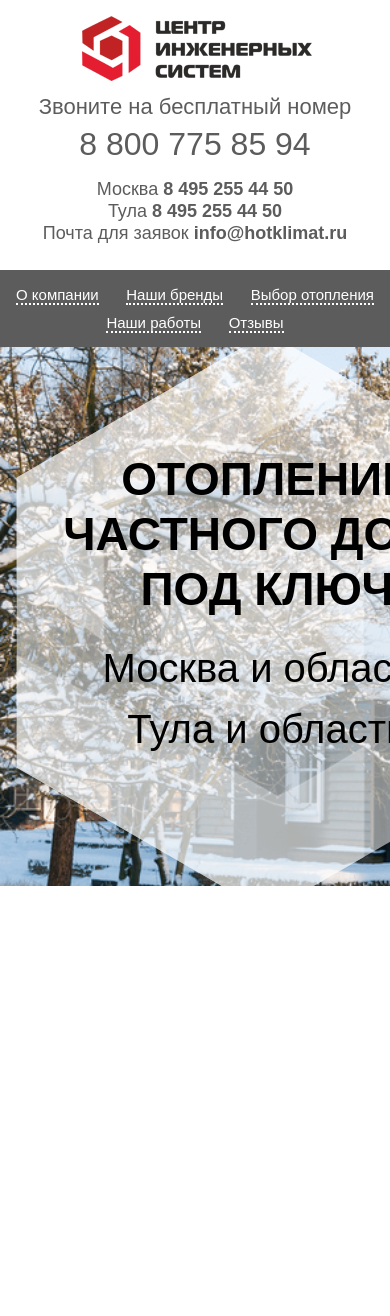
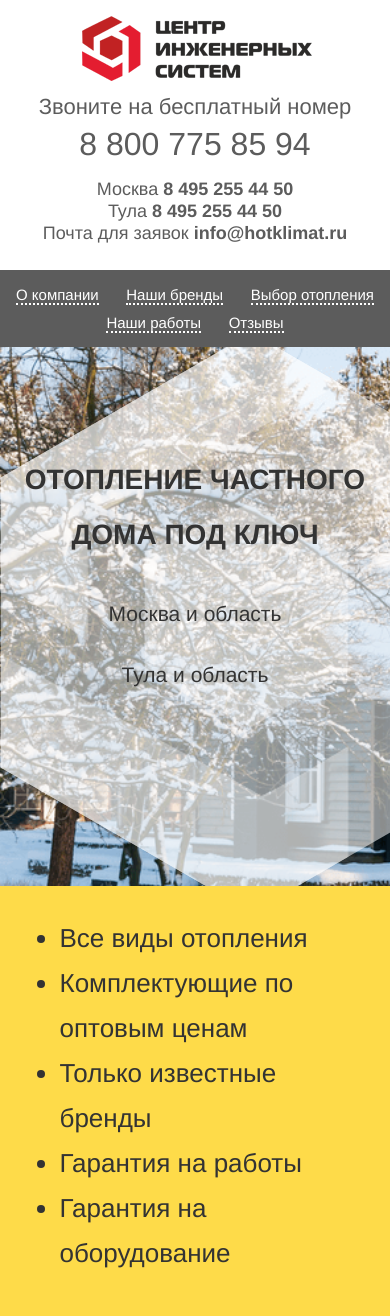
Before and after one commit to vleukhin/domotoplenya, a PHP site: page / in a window 390 px wide; the page is wider, and only the part inside the window is pictured. Before the commit the page ends 886 px from the top of that part, so only its background shows below. Run offline with PHP 8.4, Linux system fonts and the light colour scheme.

Commit message:
Adaptive styles

```diff
--- a/css/style.css
+++ b/css/style.css
@@ -1,24 +1,14 @@
-@import-once "vars";
-@media (max-width: 767px) {
-  header .row > div {
-    padding-bottom: 10px;
-  }
-  header .logo {
-    padding-left: 5%;
-  }
-  header .logo > div {
-    margin: 0 auto;
-  }
-  header .contacts {
-    text-align: center !important;
-  }
+body {
+  color: #000;
+  font-family: Arial, serif;
+  line-height: normal;
+  margin: 0;
+  width: 100%;
 }
 #page {
   max-width: 1200px;
   width: 100%;
   margin: 0 auto;
-  font-family: Arial, serif;
-  color: #000;
 }
 header {
   max-width: 1000px;
@@ -73,21 +63,19 @@ header .contacts .phone {
   text-decoration: none;
   border-bottom: none;
 }
-.row {
-  margin: 0 !important;
-}
 #slogan {
   background: url(../images/house.png) 0px -100px;
   height: 539px;
   background-size: 1320px;
 }
 #slogan .logo-bg {
-  background-image: url(../images/logo-bg.png);
-  width: 503px;
+  max-width: 503px;
   height: 566px;
   margin: 0 4%;
   padding: 105px 0;
   text-align: center;
+  background-size: 100%;
+  background: url(../images/logo-bg.png) no-repeat;
 }
 #slogan .logo-bg .heading {
   font-size: 46px;
@@ -100,3 +88,48 @@ header .contacts .phone {
   margin-top: 21px;
   line-height: 61px;
 }
+#services {
+  background-color: #fedb49;
+  padding: 30px 5%;
+}
+#services .list ul {
+  font-size: 26px;
+  line-height: 45px;
+}
+@import-once "vars";
+@media (max-width: 767px) {
+  header .row > div {
+    padding-bottom: 10px;
+  }
+  header .logo {
+    padding-left: 5%;
+  }
+  header .logo > div {
+    margin: 0 auto;
+  }
+  header .contacts {
+    text-align: center;
+  }
+  #slogan .logo-bg {
+    margin: 0 auto;
+  }
+  #slogan .logo-bg .heading {
+    font-size: 3em;
+    font-weight: bold;
+    text-transform: uppercase;
+    line-height: 55px;
+  }
+  #slogan .logo-bg .locations {
+    font-size: 2em;
+    margin-top: 21px;
+    line-height: 61px;
+  }
+}
+@media (max-width: 767px) and (max-width: 400px) {
+  #slogan .logo-bg .heading {
+    font-size: 2em;
+  }
+  #slogan .logo-bg .locations {
+    font-size: 1.5em;
+  }
+}
--- a/index.php
+++ b/index.php
@@ -7,15 +7,24 @@
 	<script src="js/jquery-3.1.0.min.js"></script>
 	<script src="js/bootstrap.min.js"></script>
 
+	<meta name="viewport" content="width=device-width, initial-scale=1">
+
 	<link rel="stylesheet" type="text/css" href="css/style.css"/>
 	<link rel="stylesheet" type="text/css" href="css/bootstrap.min.css"/>
 	<link rel="stylesheet" type="text/css" href="css/bootstrap-theme.min.css"/>
 
 	<title>Центр инженерных систем</title>
+
+	<script>
+		$(window).on('resize', function(){
+			console.log(window.innerWidth)
+		})
+	</script>
 </head>
 <body>
 <div id="page">
 	<header>
+		<div class="container-fluid">
 			<div class="row">
 				<div class="col-sm-4 col-xs-12 logo">
 					<div></div>
@@ -28,6 +37,7 @@
 					<div>Москва <span class="phone">8 495 255 44 50</span></div>
 					<div>Тула <span class="phone">8 495 255 44 50</span></div>
 					<div>Почта для заявок <span class="phone">info@hotklimat.ru</span></div>
+				</div>
 			</div>
 		</div>
 	</header>
@@ -45,7 +55,7 @@
 	<div id="slogan">
 		<div class="logo-bg">
 			<div class="heading">
-				Отопление частного дома	под ключ
+				Отопление частного дома под ключ
 			</div>
 			<div class="locations">
 				Москва и область <br>
@@ -53,6 +63,19 @@
 			</div>
 		</div>
 	</div>
+	<div id="services">
+		<div class="row">
+			<div class="col-xs-12 col-sm-6 list">
+				<ul>
+					<li>Все виды отопления</li>
+					<li>Комплектующие по оптовым ценам</li>
+					<li>Только известные бренды</li>
+					<li>Гарантия на работы</li>
+					<li>Гарантия на оборудование</li>
+				</ul>
+			</div>
+		</div>
+	</div>
 </div>
 </body>
 </html>
--- a/less/mobile.less
+++ b/less/mobile.less
@@ -1,23 +1,64 @@
 @import-once "vars";
 
 @media (max-width: @screen-xs-max) {
-	header{
-		.row{
-			> div{
+	header {
+		.row {
+			> div {
 				padding-bottom: 10px;
 			}
 		}
 		.logo {
 			padding-left: 5%;
-			> div{
+			> div {
 				margin: 0 auto;
 			}
 		}
-		.contacts{
-			text-align: center !important;
+		.contacts {
+			text-align: center;
 		}
 	}
+
+	#slogan {
+		.logo-bg {
+			margin: 0 auto;
+
+			.heading {
+				font-size: 3em;
+				font-weight: bold;
+				text-transform: uppercase;
+				line-height: 55px;
+			}
+
+			.locations {
+				font-size: 2em;
+				margin-top: 21px;
+				line-height: 61px;
+			}
+		}
+
+	}
+
+	@media (max-width: 400px) {
+		#slogan {
+			.logo-bg {
+				.heading {
+					font-size: 2em;
+				}
+
+				.locations {
+					font-size: 1.5em;
+				}
+			}
+		}
+	}
+
 }
-@media (min-width: @screen-sm-min) and (max-width: @screen-sm-max) { }
-@media (min-width: @screen-md-min) and (max-width: @screen-md-max) { }
-@media (min-width: @screen-lg-min) {  }
+
+@media (min-width: @screen-sm-min) and (max-width: @screen-sm-max) {
+}
+
+@media (min-width: @screen-md-min) and (max-width: @screen-md-max) {
+}
+
+@media (min-width: @screen-lg-min) {
+}
--- a/less/style.less
+++ b/less/style.less
@@ -1,12 +1,17 @@
 @import "vars.less";
-@import "mobile.less";
+
+body{
+	color: #000;
+	font-family: Arial, serif;
+	line-height: normal;
+	margin: 0;
+	width: 100%;
+}
 
 #page {
 	max-width: @page-width;
 	width: 100%;
 	margin: 0 auto;
-	font-family: Arial, serif;
-	color: #000;
 }
 
 header {
@@ -79,35 +84,45 @@ header {
 	}
 }
 
-.row {
-	margin: 0 !important;
-}
-
-#slogan{
+#slogan {
 	background: url(../images/house.png) 0px -100px;
 	height: 539px;
 	background-size: 1320px;
 
-	.logo-bg{
-		background-image: url(../images/logo-bg.png);
-		width: 503px;
+	.logo-bg {
+		max-width: 503px;
 		height: 566px;
 		margin: 0 4%;
 		padding: 105px 0;
 		text-align: center;
+		background-size: 100%;
+		background: url(../images/logo-bg.png) no-repeat;
 
-
-		.heading{
+		.heading {
 			font-size: 46px;
 			font-weight: bold;
 			text-transform: uppercase;
 			line-height: 55px;
 		}
 
-		.locations{
+		.locations {
 			font-size: 40px;
 			margin-top: 21px;
 			line-height: 61px;
 		}
 	}
 }
+
+#services {
+	background-color: #fedb49;
+	padding: 30px 5%;
+
+	.list {
+		ul {
+			font-size: 26px;
+			line-height: 45px;
+		}
+	}
+}
+
+@import "mobile.less";
```
Lines whose indentation alone changed are shown as unchanged.
